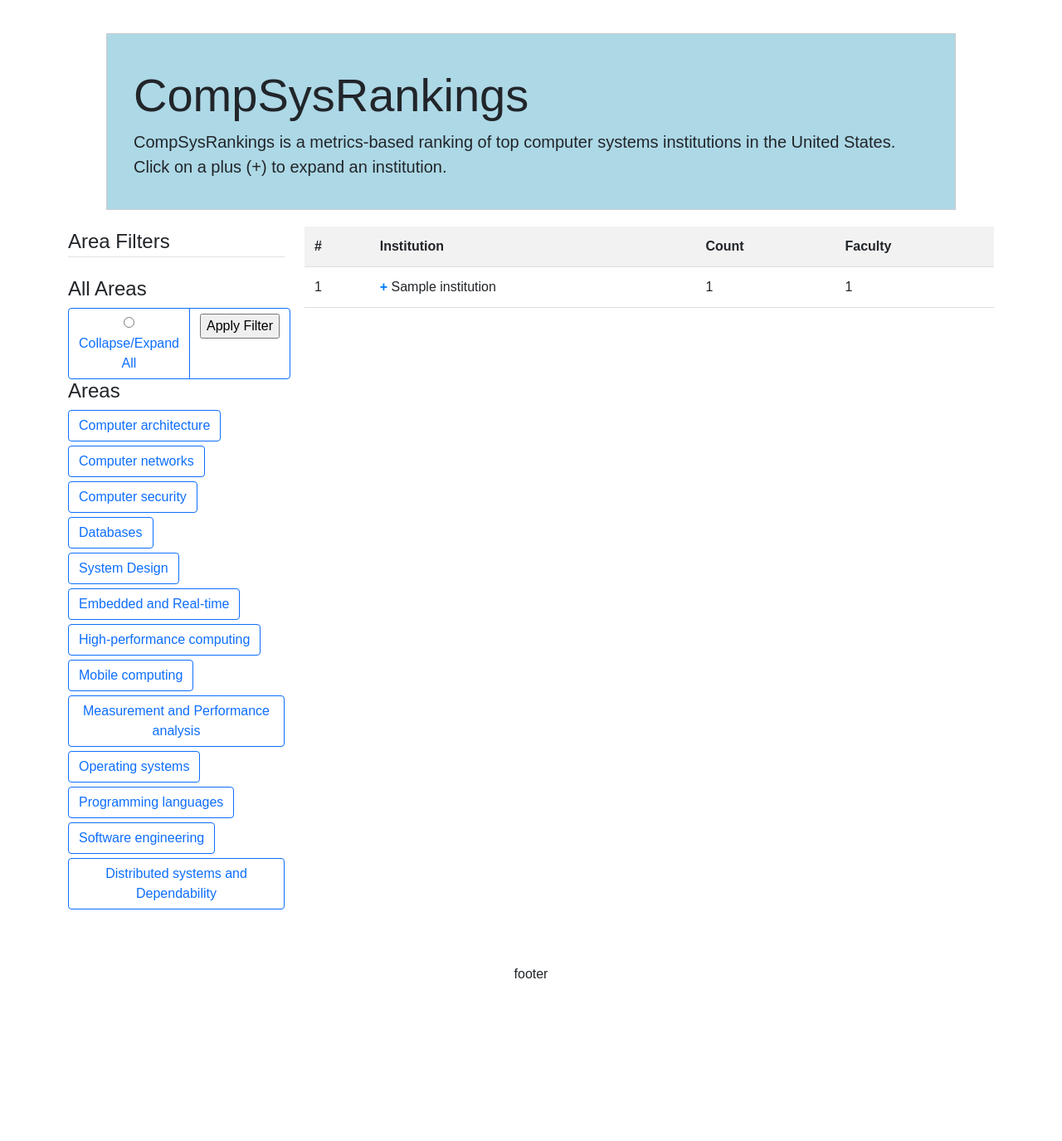
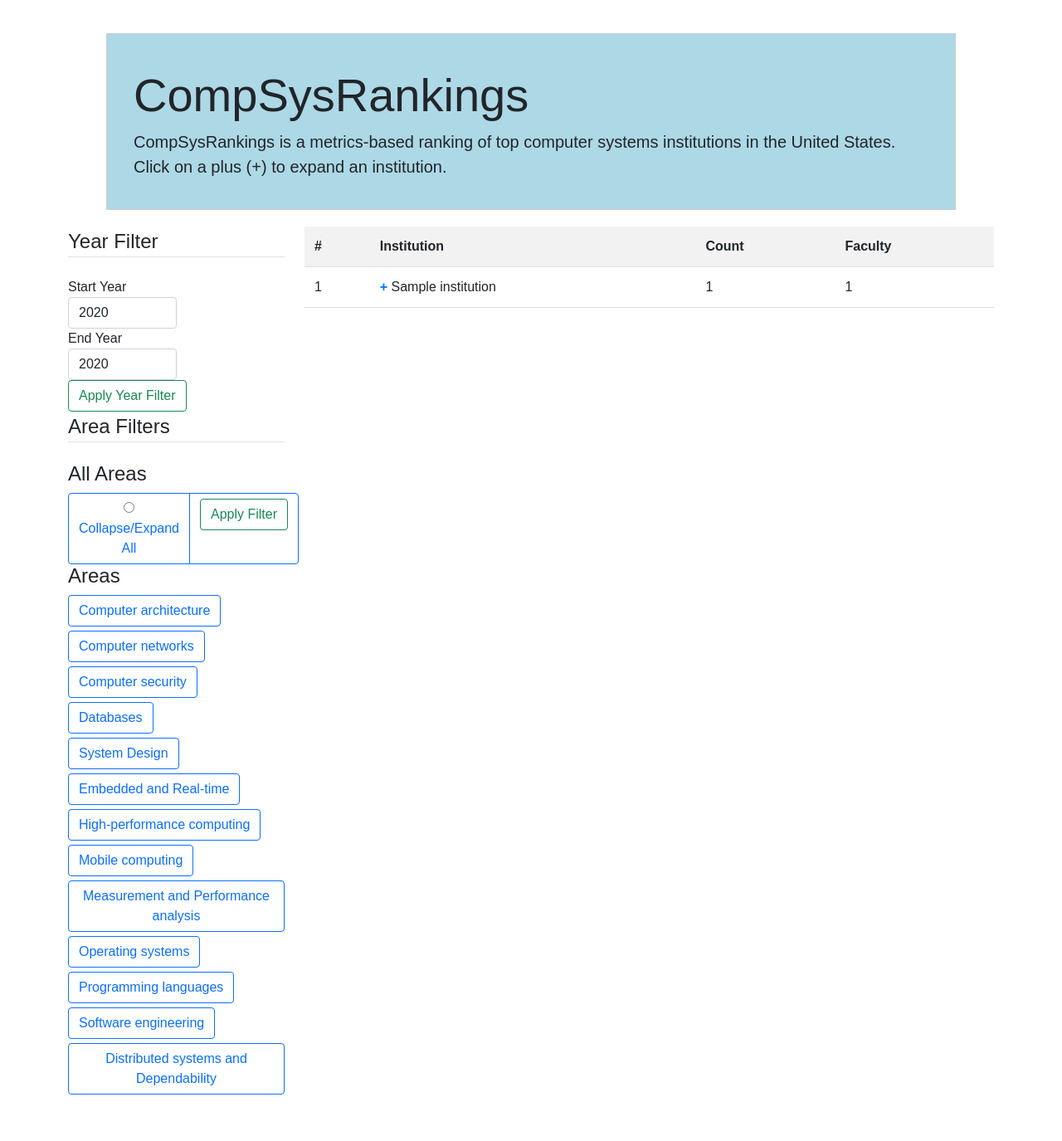
Before and after one commit to j-mckerracher/comp_sys_rankings, a Django app: template comp_sys_site/templates/comp_sys_site/home.html in a window 1280 px wide. Shown: the top 1375 px of the page at 83% size. Before the commit the page ends 1179 px from the top, so only its background shows below. Run offline with Django 5.2, Linux system fonts and the light colour scheme; the template is opened without the code that fills it: most values are stand-ins (such as "Sample title", 1, 10 or a date in 2020).

Commit message:
year filtering is now working

```diff
--- a/comp_sys_site/templates/comp_sys_site/home.html
+++ b/comp_sys_site/templates/comp_sys_site/home.html
@@ -12,6 +12,31 @@
                 <form id="filter-form">
                     {% csrf_token %}
                     <fieldset class="form-group">
+
+                        <legend class="border-bottom mb-4">Year Filter</legend>
+                        <div class="form-row">
+                            <div class="form-group col-md-6">
+                                <label for="start-year">Start Year</label>
+                                <select class="form-control" id="start-year" name="start_year">
+                                    {% for year in year_range %}
+                                        <option value="{{ year }}">{{ year }}</option>
+                                    {% endfor %}
+                                </select>
+                            </div>
+                            <div class="form-group col-md-6">
+                                <label for="end-year">End Year</label>
+                                <select class="form-control" id="end-year" name="end_year">
+                                    {% for year in year_range reversed %}
+                                        <option value="{{ year }}">{{ year }}</option>
+                                    {% endfor %}
+                                </select>
+                            </div>
+                        </div>
+                        <button type="button" id="apply-year-filter-btn" class="btn btn-outline-success">Apply Year
+                            Filter
+                        </button>
+
+
                         <legend class="border-bottom mb-4">Area Filters</legend>
                         <h4>All Areas</h4>
                         <div class="btn-group btn-group-toggle" data-toggle="buttons">
@@ -20,7 +45,7 @@
                                 Collapse/Expand All
                             </label>
                             <label class="btn btn-outline-primary">
-                                <input type="button" id="apply-filter-btn" autocomplete="off" value="Apply Filter">
+                                <input type="button" id="apply-filter-btn" class="btn btn-outline-success" autocomplete="off" value="Apply Filter">
                             </label>
                         </div>
                         <h4>Areas</h4>
@@ -261,7 +286,8 @@
                                                 <input type="checkbox" class="btn-check" id="Supercomputing"
                                                        name="areas" value="Supercomputing" autocomplete="off"
                                                        {% if 'Supercomputing' in selected_areas %}checked{% endif %}>
-                                                <label class="btn btn-outline-primary" for="Supercomputing">Supercomputing</label>
+                                                <label class="btn btn-outline-primary"
+                                                       for="Supercomputing">Supercomputing</label>
 
                                                 <input type="checkbox" class="btn-check" id="HPDC" name="areas"
                                                        value="HPDC" autocomplete="off"
@@ -547,8 +573,7 @@
     $(document).ready(function () {
         var institutionData = {{ sorted_ranks|safe }};
 
-            $('#rankings-table tbody tr .toggle-icon').click(function () {
-
+        $('#rankings-table tbody').on('click', '.toggle-icon', function () {
             var row = $(this).closest('tr');
             var institution = row.data('institution');
             var authors = institutionData[institution].authors;
@@ -587,7 +612,6 @@
         });
 
         $('#toggleCollapse').click(function () {
-
             var collapsedElements = $('.collapse.multi-collapse:not(.show)');
             var expandedElements = $('.collapse.multi-collapse.show');
 
@@ -598,25 +622,39 @@
             }
         });
 
-            $('#apply-filter-btn').click(function () {
+        function applyFilters() {
             var selectedAreas = $('input[name="areas"]:checked').map(function () {
                 return $(this).val();
             }).get();
+
+            var startYear = $('#start-year').val();
+            var endYear = $('#end-year').val();
 
             $.ajax({
                 url: '{% url "home" %}',
                 method: 'POST',
                 data: {
                     'areas[]': selectedAreas,
+                    'start_year': startYear,
+                    'end_year': endYear,
                     'csrfmiddlewaretoken': '{{ csrf_token }}'
                 },
                 success: function (response) {
+                    institutionData = response.sorted_ranks;
                     updateTable(response);
                 },
                 error: function (xhr, status, error) {
                     console.error('Error:', error);
                 }
             });
+        }
+
+        $('#apply-filter-btn').click(function () {
+            applyFilters();
+        });
+
+        $('#apply-year-filter-btn').click(function () {
+            applyFilters();
         });
 
         function updateTable(data) {
```
Also changed, not shown: comp_sys_site/views.py (+25 -9 lines). Lines whose indentation alone changed are shown as unchanged.
